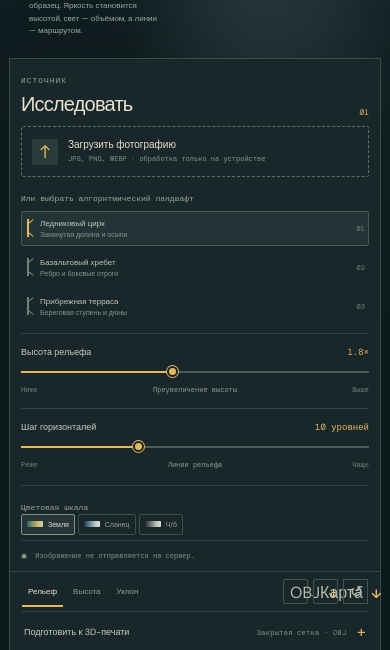
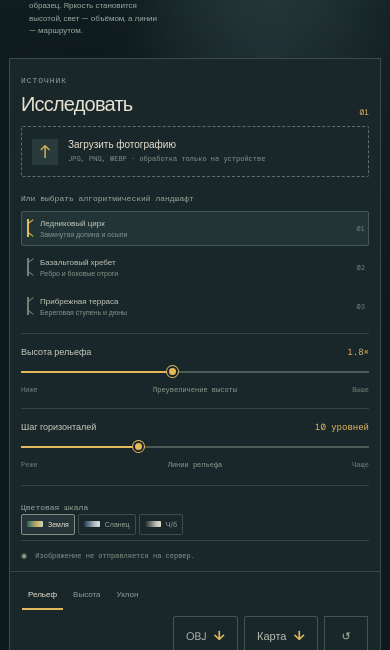
Before and after one commit to TheLastie/photo-terrain, a plain HTML site: page index.html in a window 390 px wide. Shown: the part 194-844 px from the top of the page. Drawn offline with nearby package versions, Linux system fonts and the light colour scheme.

Commit message:
Fix overlapping export buttons in the phone toolbar
OBJ, map and reset buttons were squeezed to ~25px and rendered at 16px
type, overlapping each other and the view tabs at 375px. Wrap the
toolbar and size the buttons to their labels.

Co-Authored-By: Claude Sonnet 5.5 <noreply@anthropic.com>

```diff
--- a/product-tools.css
+++ b/product-tools.css
@@ -2,3 +2,13 @@
 .mesh-export{padding:5px 8px;font-size:8px;line-height:1;white-space:nowrap}
 .mesh-export b{font-size:12px;margin-left:4px}
 @media(max-width:600px){.view-tools{gap:5px}.mesh-export{padding:5px 6px}.drag-hint{max-width:100px;text-align:right}}
+
+/* Phone toolbar: let view modes and export buttons wrap instead of overlapping */
+@media (max-width: 560px) {
+  .terrain-toolbar { flex-wrap: wrap; height: auto; min-height: 48px; padding: 6px 0; row-gap: 6px; }
+  .view-modes { flex: 1 1 100%; }
+  .view-tools { display: flex; align-items: center; gap: 6px; margin-left: auto; flex-wrap: wrap; }
+  .view-tools .drag-hint { display: none; }
+  .view-tools .export-button, .view-tools #resetView { flex: 0 0 auto; width: auto; max-width: none; white-space: nowrap; min-height: 40px; min-width: 44px; padding: 8px 12px; font-size: 11px; }
+  .view-tools .export-button b { font-size: 13px; margin-left: 4px; }
+}
```
Also changed, not shown: index.html (+1 -1 lines).
